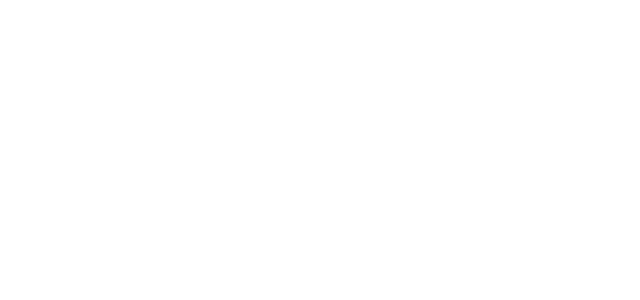
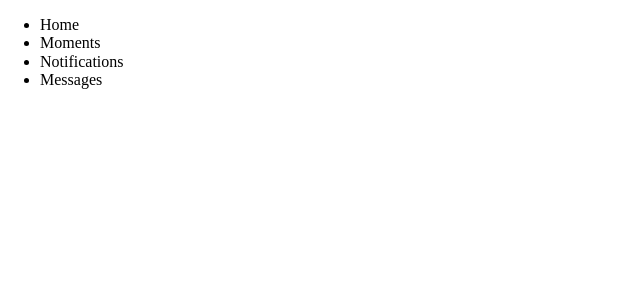
Before and after one commit to Extnow/twitter-demo-frontend, a React (Create React App) app: page / in a window 1280 px wide. Shown: the top 300 px of the page, without its empty margins (0-640 px from the left). Built offline with nearby package versions, Linux system fonts and the light colour scheme.

Commit message:
add Header and Navigation components

```diff
--- a/src/App.js
+++ b/src/App.js
@@ -1,10 +1,20 @@
 import React, { Component } from "react";
 
 import "normalize.css";
+import Header from "./components/Header";
+import Navigation from "./components/Navigation";
+// // import { BrowserRouter as Router, Route, Link } from "react-router-dom";
+// // import { render } from "react-dom";
 
 class App extends Component {
   render() {
-    return <div className="App" />;
+    return (
+      <div className="App">
+        <Header>
+          <Navigation />
+        </Header>
+      </div>
+    );
   }
 }
 
--- /dev/null
+++ b/src/components/Header.js
@@ -0,0 +1,9 @@
+import styled from "styled-components";
+
+const Header = styled.header`
+  background-color: #fff;
+  display: flex;
+  justify-content: space-between;
+`;
+
+export default Header;
--- /dev/null
+++ b/src/components/Navigation.js
@@ -0,0 +1,14 @@
+import React from "react";
+
+const Navigation = function() {
+  return (
+    <ul>
+      <li>Home</li>
+      <li>Moments</li>
+      <li>Notifications</li>
+      <li>Messages</li>
+    </ul>
+  );
+};
+
+export default Navigation;
```
